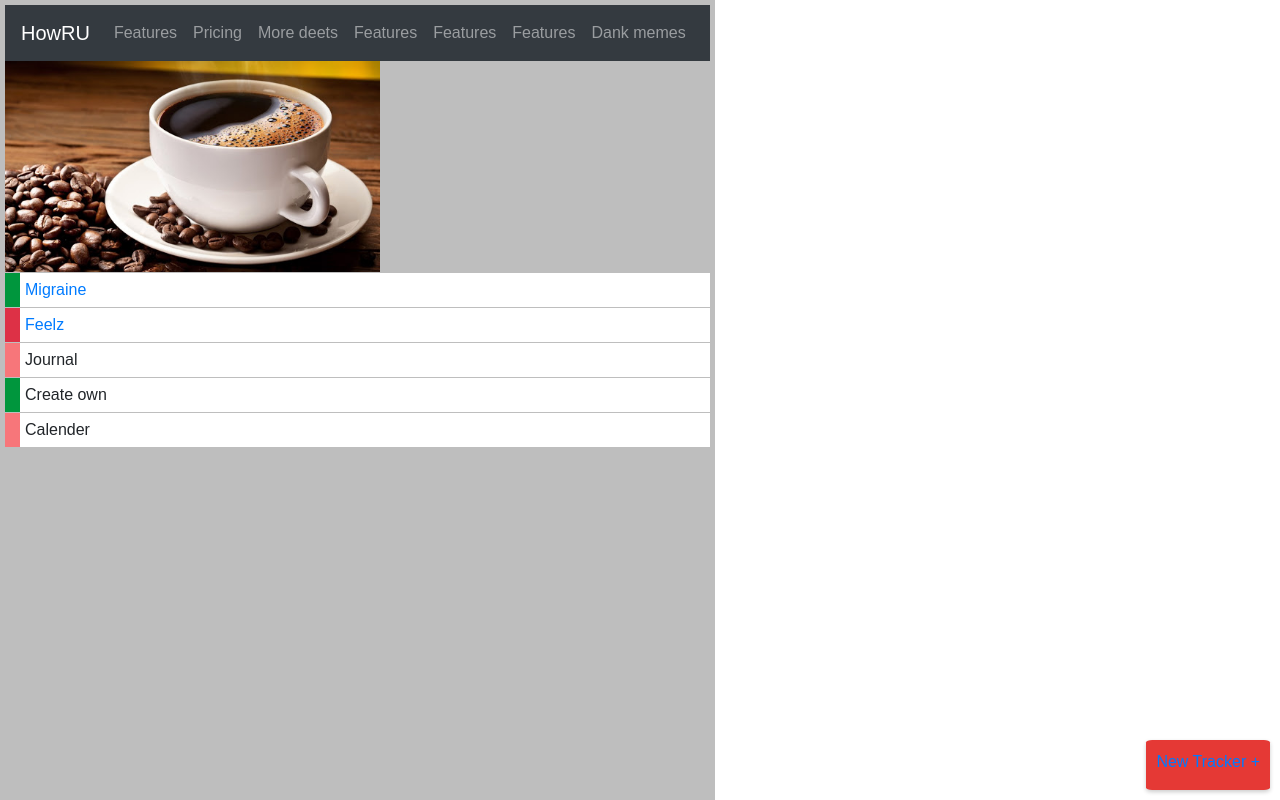
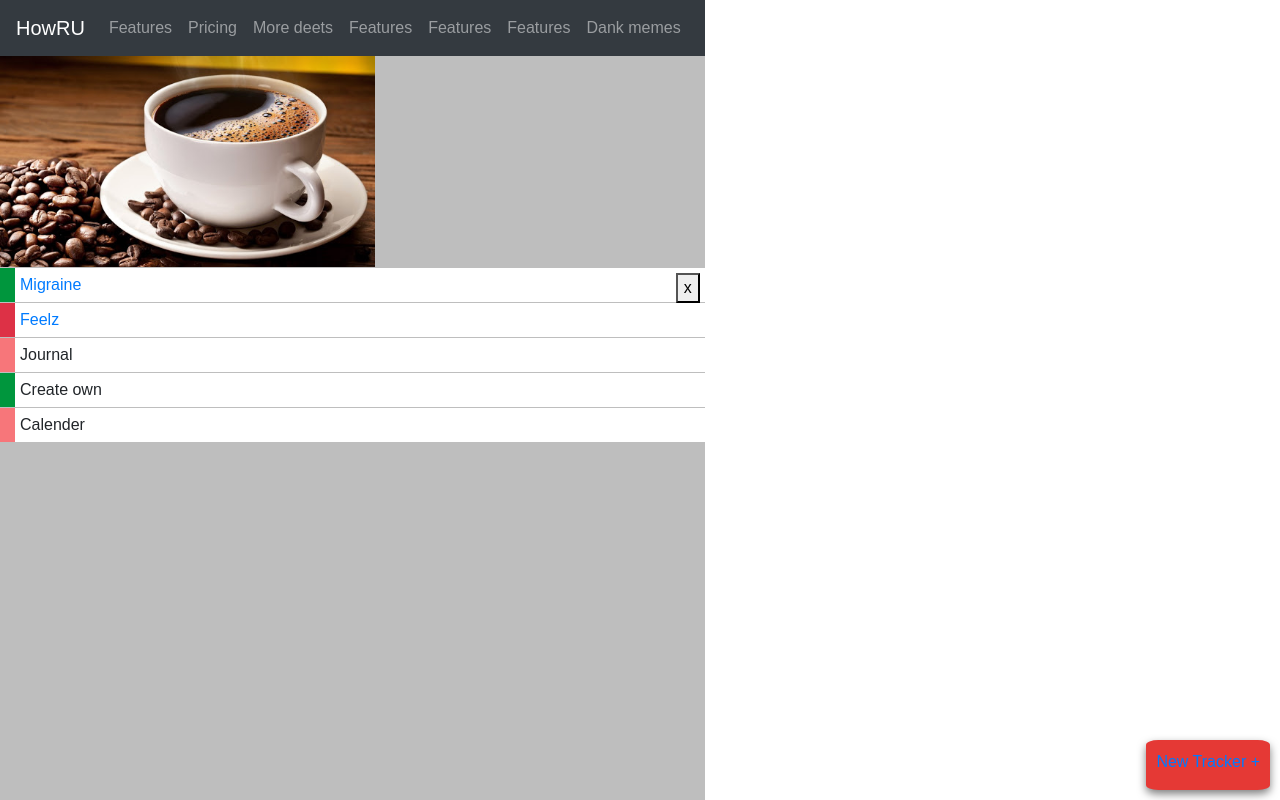
Before and after one commit to caluha/HowRUFrontEnd, a React (Create React App) app in the folder howrufrontend/: page / in a window 1280 px wide. Built offline with nearby package versions, Linux system fonts and the light colour scheme.

Commit message:
Change navbar name to navbar

```diff
--- a/howrufrontend/src/BaseComponent.js
+++ b/howrufrontend/src/BaseComponent.js
@@ -9,7 +9,7 @@ import {
 } from "react-router-dom";
 import QuestionSet from './QuestionSet';
 import coffe from './coffe.jpg';
-import App from './components/App';
+import Navbar from './components/Navbar';
 
 
 class Base extends React.Component {
@@ -21,10 +21,11 @@ class Base extends React.Component {
             <div style={{ height: "100%" }}>
                 <div className="startmenu">
                     <Router>
-                        <App />
+                        <Navbar />
                         <img src={coffe} style={{ width: "375px" }} />
                         <div className="box" id="green_box" >
                             <Link to="/migraine">Migraine</Link>
+                            <button id="pen"> x </button>
                         </div>
                         <div className="box" id="red_box">
                             <Link to="/feelz">Feelz</Link>
--- a/howrufrontend/src/components/App.js
+++ b/howrufrontend/src/components/Navbar.js
@@ -3,7 +3,7 @@ import { Nav, Navbar, NavDropdown } from "react-bootstrap";
 
 import "bootstrap/dist/css/bootstrap.min.css";
 
-export default function App() {
+export default function navbar() {
   return (
     <Navbar collapseOnSelect expand="lg" bg="dark" variant="dark">
       <Navbar.Brand href="/">
--- a/howrufrontend/src/index.css
+++ b/howrufrontend/src/index.css
@@ -11,7 +11,6 @@ body {
   height:100%;
 }
 .startmenu {
-  padding: 5px;
   font-family: sans-serif;
   background: rgb(190, 190, 190);
   height: 100%;
@@ -34,16 +33,19 @@ body {
 
   border-left: 15px solid #F7767A;
 }
+#pen {
+  float: right;
+
+}
 
 
 .floating-menu-icon{
 	display: inline-block;
   width: auto;
   padding: 10px;
-	vertical-align: middle;
 	background: #e53935;
-	border-radius: 5%;
-	box-shadow: 0 2px 4px rgba(0,0,0,.2);
+	border-radius: 10%;
+	box-shadow: 0 4px 8px rgba(0,0,0,.5);
   position: fixed;
 	right: 10px;
 	bottom: 10px;
```
